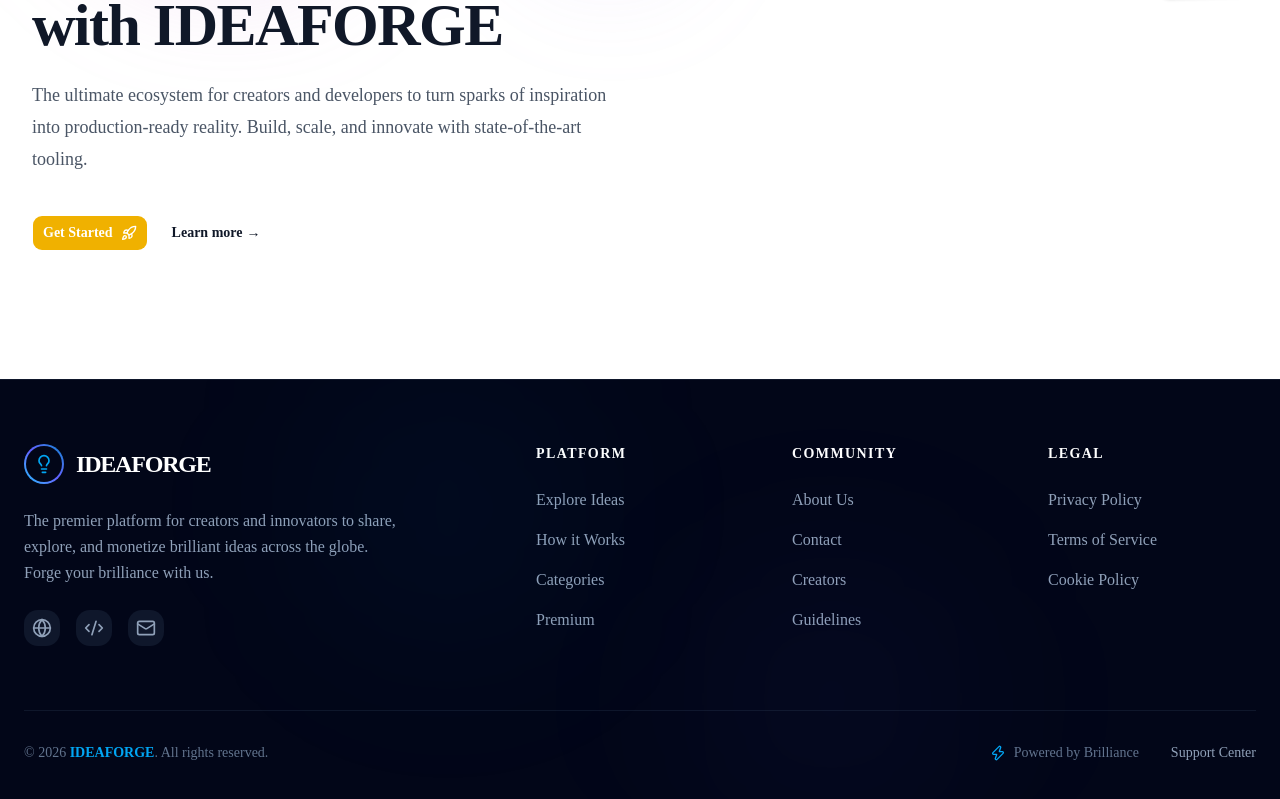
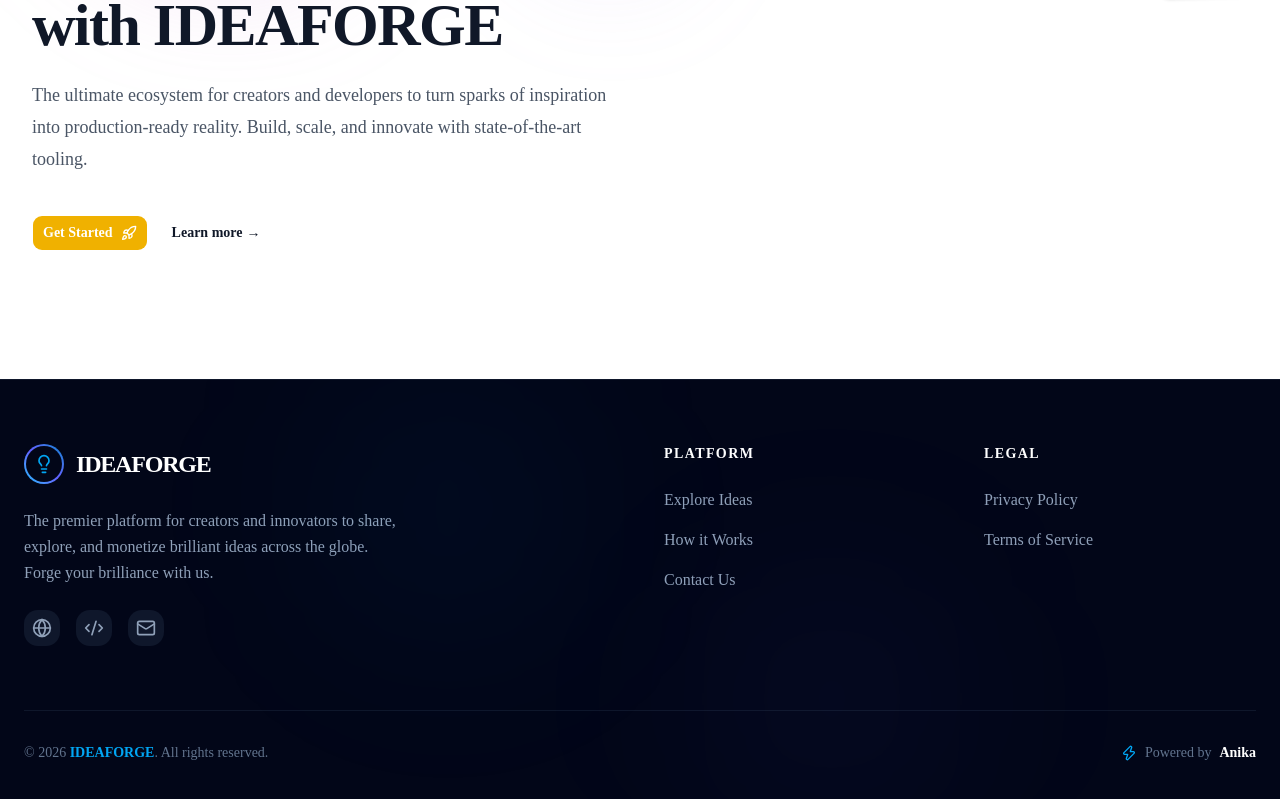
Before and after one commit to Syedatahsin/ideaforgefrotnend, a Next.js app: page / in a window 1280 px wide. Shown: the part 525-1324 px from the top of the page. Built offline with nearby package versions, Linux system fonts and the light colour scheme; no server answers.

Commit message:
fix: clean up footer dummy links and personalize powered by credit

```diff
--- a/src/components/ui/footer.tsx
+++ b/src/components/ui/footer.tsx
@@ -16,19 +16,9 @@ const Footer = () => {
     {
       title: "Platform",
       links: [
-        { name: "Explore Ideas", href: "/explore" },
+        { name: "Explore Ideas", href: "/ideas" },
         { name: "How it Works", href: "/about" },
-        { name: "Categories", href: "/#categories" },
-        { name: "Premium", href: "/premium" },
-      ]
-    },
-    {
-      title: "Community",
-      links: [
-        { name: "About Us", href: "/about" },
-        { name: "Contact", href: "/contact" },
-        { name: "Creators", href: "/creators" },
-        { name: "Guidelines", href: "/guidelines" },
+        { name: "Contact Us", href: "/contact" },
       ]
     },
     {
@@ -36,7 +26,6 @@ const Footer = () => {
       links: [
         { name: "Privacy Policy", href: "/privacy" },
         { name: "Terms of Service", href: "/terms" },
-        { name: "Cookie Policy", href: "/cookies" },
       ]
     }
   ]
@@ -55,7 +44,7 @@ const Footer = () => {
       <div className="absolute bottom-0 right-1/4 w-64 h-64 bg-indigo-400/5 dark:bg-indigo-500/5 blur-[100px] rounded-full pointer-events-none" />
 
       <div className="max-w-7xl mx-auto px-6 py-16">
-        <div className="grid grid-cols-1 md:grid-cols-2 lg:grid-cols-5 gap-12">
+        <div className="grid grid-cols-1 md:grid-cols-2 lg:grid-cols-4 gap-12">
 
           {/* Logo and About Section */}
           <div className="lg:col-span-2 space-y-6">
@@ -119,11 +108,8 @@ const Footer = () => {
           </div>
           <div className="flex items-center gap-8 text-sm">
             <span className="flex items-center gap-2 text-slate-500 dark:text-slate-500">
-              <Zap className="w-4 h-4 text-sky-500" /> Powered by Brilliance
+              <Zap className="w-4 h-4 text-sky-500" /> Powered by <span className="text-slate-900 dark:text-white font-bold">Anika</span>
             </span>
-            <Link href="/contact" className="text-slate-500 dark:text-slate-400 hover:text-sky-500 transition-colors">
-              Support Center
-            </Link>
           </div>
         </div>
       </div>
```
